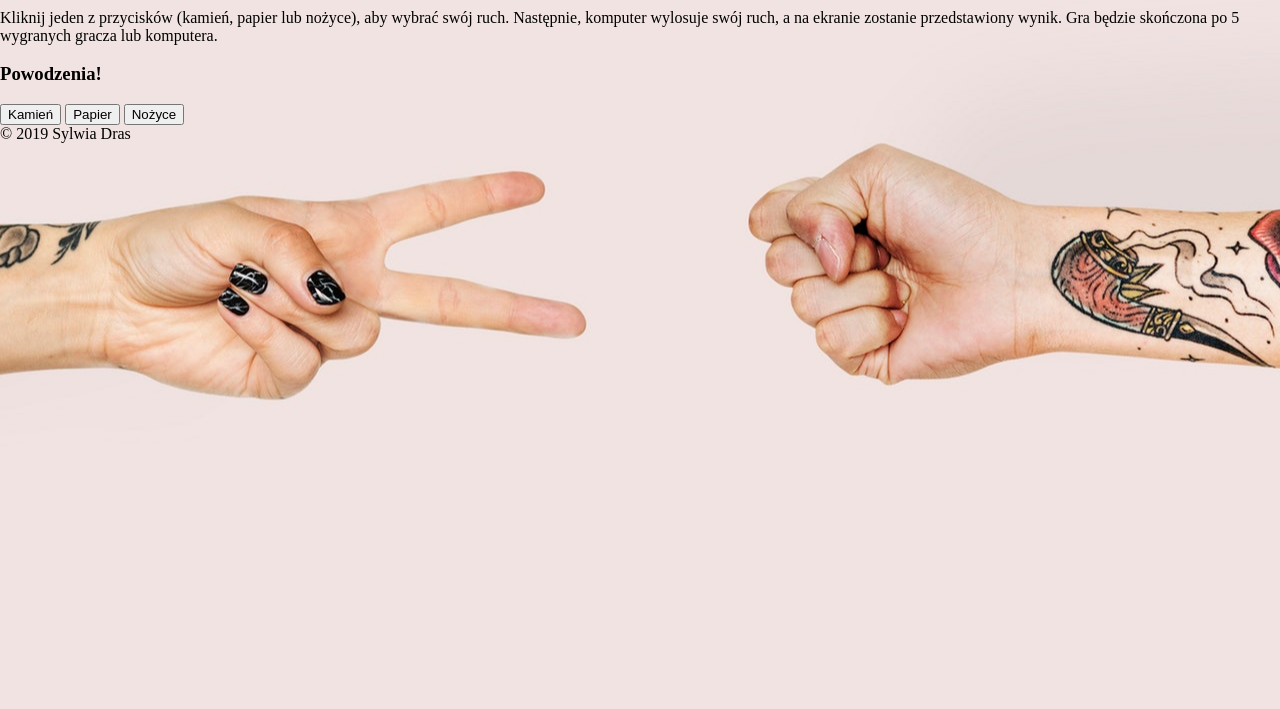
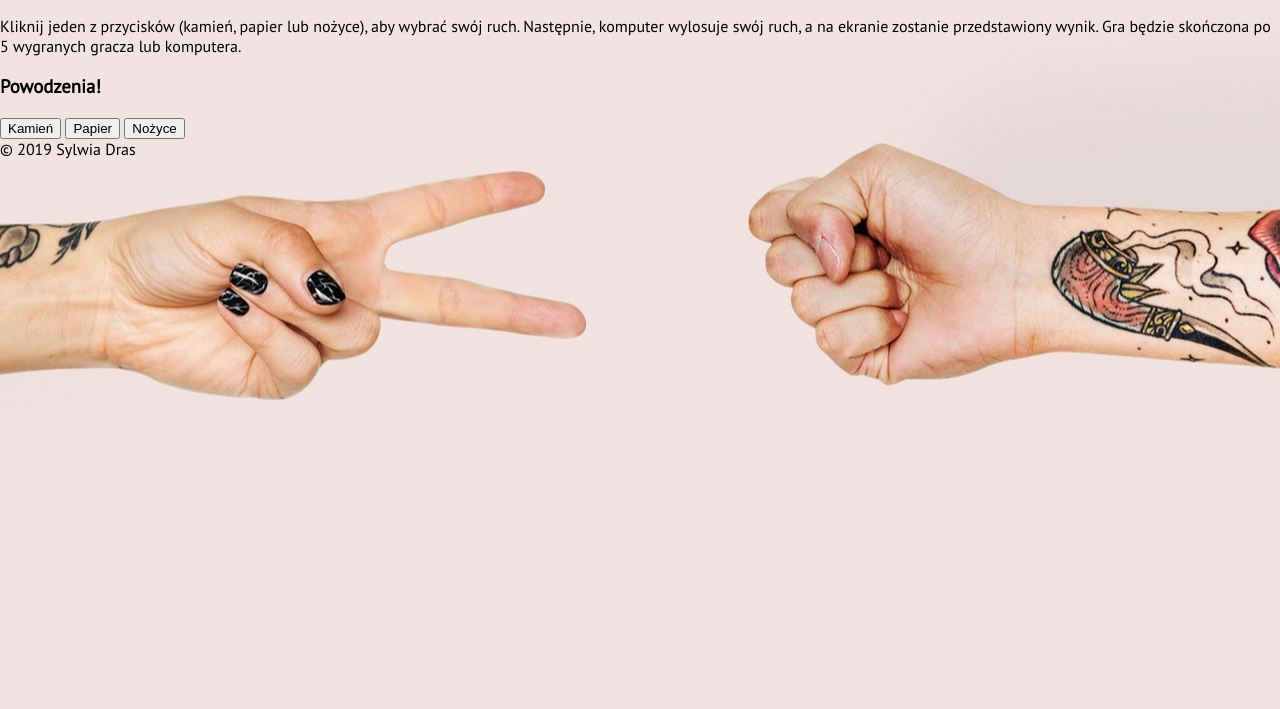
Before and after one commit to sylwiadras/javascript-prework, a website: page index.html in a window 1280 px wide. Shown: the part 112-821 px from the top of the page. Drawn offline with Linux system fonts and the light colour scheme.

Commit message:
Link google fonts

```diff
--- a/index.html
+++ b/index.html
@@ -4,6 +4,7 @@
 	<meta charset="UTF-8">
 	<title>Kamień, papier, nożyce</title>
 	<link rel="stylesheet" href="css/style.css">
+	<link href="https://fonts.googleapis.com/css?family=Oswald|PT+Sans&amp;subset=latin-ext" rel="stylesheet">
 </head>
 <body>
 	<header class="splash">
--- a/sass/style.scss
+++ b/sass/style.scss
@@ -10,4 +10,5 @@ body {
     background-image: url(../images/background.jpeg);
     background-position: center;
     height: 100%;
+    font-family: 'PT Sans', sans-serif;
 }
```
Also changed, not shown: css/style.css, 1 other file.
